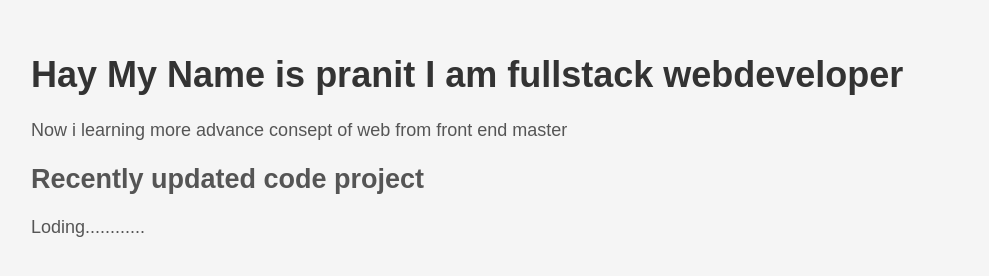
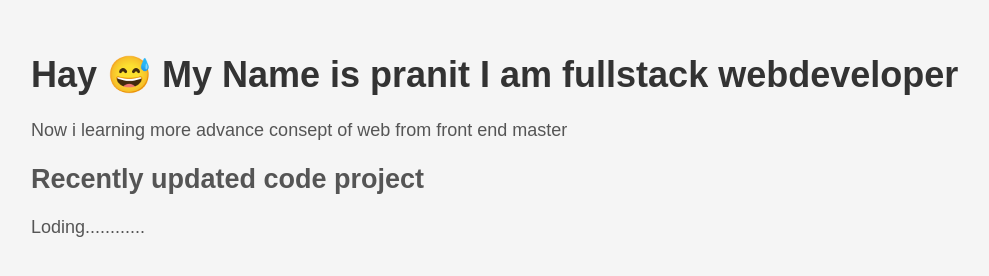
Before and after one commit to pranitcode/JAMSTACK-SITE, a plain HTML site: page index.html in a window 1280 px wide. Shown: the whole page, without its empty margins (33-1022 px from the left). Drawn offline with Linux system fonts and the light colour scheme; no server answers.

Commit message:
addsmile

```diff
--- a/index.html
+++ b/index.html
@@ -9,7 +9,7 @@
 </head>
 <body>
     <main>
-        <h1>Hay My Name is pranit I am fullstack webdeveloper</h1>
+        <h1>Hay 😅 My Name is pranit I am fullstack webdeveloper</h1>
         <p>Now i learning more advance consept of web from front end master</p>
         <h2>Recently updated code project</h2>
         <div id="content">Loding............</div>
```
